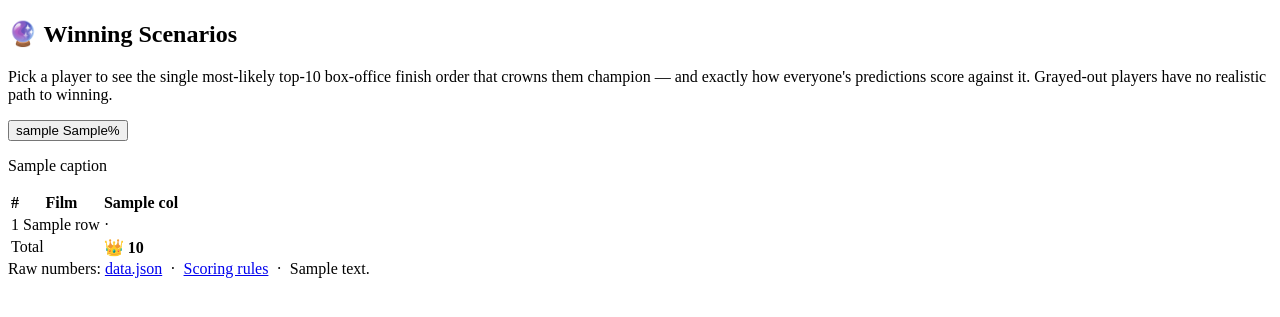
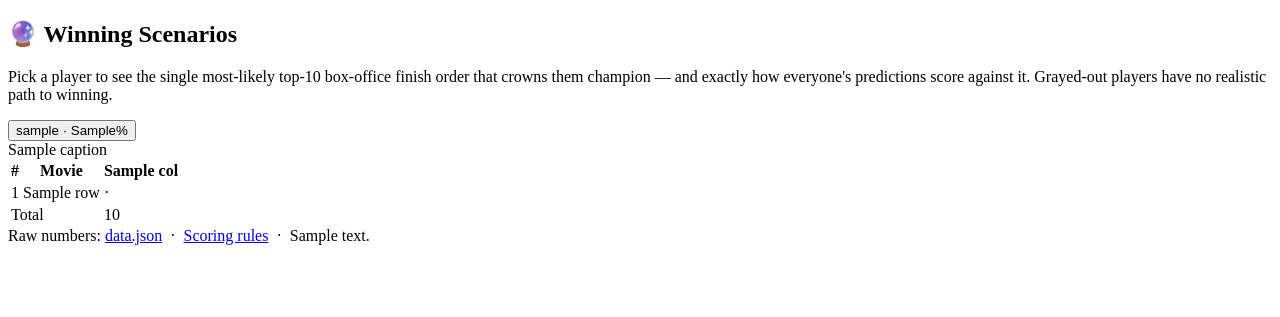
Before and after one commit to bclarkejr/interactive-smw, a Python web app: template smw/render/templates/scenarios.html.j2 in a window 1280 px wide. Shown: the part 139-456 px from the top of the page. Run offline with Jinja, Linux system fonts and the light colour scheme; the template is opened without the code that fills it: most values are stand-ins (such as "Sample title", 1, 10 or a date in 2020).

Commit message:
feat: Winning Scenarios rendered to the mockup

```diff
--- a/smw/render/static/scenarios.js
+++ b/smw/render/static/scenarios.js
@@ -1,11 +1,11 @@
 "use strict";
 (function () {
-  var buttons = document.querySelectorAll(".tab[data-tab]");
+  var buttons = document.querySelectorAll(".tabs button[data-tab]");
   buttons.forEach(function (btn) {
     btn.addEventListener("click", function () {
       buttons.forEach(function (b) { b.setAttribute("aria-pressed", "false"); });
       btn.setAttribute("aria-pressed", "true");
-      document.querySelectorAll(".scenario-panel").forEach(function (p) {
+      document.querySelectorAll("section[data-panel]").forEach(function (p) {
         p.hidden = p.dataset.panel !== btn.dataset.tab;
       });
     });
--- a/smw/render/templates/scenarios.html.j2
+++ b/smw/render/templates/scenarios.html.j2
@@ -5,50 +5,38 @@
 probabilities — {{ reason }}. This view unlocks once the forecast is live.</div>
 {% else %}
 <h2>🔮 Winning Scenarios</h2>
-<p class="stats-line">Pick a player to see the single most-likely top-10 box-office
-finish order that crowns them champion — and exactly how everyone's predictions score
-against it. Grayed-out players have no realistic path to winning.</p>
-<div class="tab-row" role="tablist">
-{% for t in tabs %}
-  {% if t.scenario %}
-  <button type="button" class="tab" data-tab="{{ loop.index0 }}"
-    aria-pressed="{{ 'true' if loop.first else 'false' }}">
-    {{ t.username }} <span class="stats-line">{{ t.win_pct }}%</span></button>
-  {% else %}
-  <button type="button" class="tab" disabled
-    title="{{ t.username }} wins in none of the simulated seasons">
-    {{ t.username }} <span class="stats-line">0%</span></button>
-  {% endif %}
-{% endfor %}
+<p class="sub">Pick a player to see the single most-likely top-10 box-office finish order that
+crowns them champion — and exactly how everyone's predictions score against it. Grayed-out
+players have no realistic path to winning.</p>
+<div class="tabs">
+{% for t in tabs -%}
+{% if t.scenario -%}
+<button type="button" data-tab="{{ loop.index0 }}" aria-pressed="{{ 'true' if loop.first else 'false' }}">{{ t.username }} · {{ t.win_pct }}%</button>
+{% else -%}
+<button type="button" disabled title="No winning path — {{ t.username }} wins in 0 of {{ trials }} simulated seasons">{{ t.username }} · 0.0%</button>
+{% endif -%}
+{% endfor -%}
 </div>
-{% for t in tabs %}{% if t.scenario %}
-<section class="scenario-panel" data-panel="{{ loop.index0 }}"
-  {% if not loop.first %}hidden{% endif %}>
-<p>{{ t.scenario.caption }}</p>
-<div class="table-scroll">
-<table>
-<thead><tr><th>#</th><th>Film</th>
-{% for u in t.scenario.columns %}
-<th class="num {% if u == t.username %}highlight-col{% endif %}">{{ u }}</th>
-{% endfor %}</tr></thead>
+{% for t in tabs %}{% if t.scenario -%}
+<section data-panel="{{ loop.index0 }}"{% if not loop.first %} hidden{% endif %}>
+<div class="caption">{{ t.scenario.caption }}</div>
+<div class="scroller"><table>
+<thead><tr><th>#</th><th class="t">Movie</th>
+{%- for u in t.scenario.columns %}<th{% if u == t.username %} class="hlcol"{% endif %}>{{ u }}</th>{% endfor %}</tr></thead>
 <tbody>
-{% for row in t.scenario.rows %}
-<tr><td>{{ loop.index }}</td><td>{{ row.title }}</td>
-{% for c in row.cells %}
-<td class="num {% if t.scenario.columns[loop.index0] == t.username %}highlight-col{% endif %}">
-  {%- if c > 0 %}<span class="cell-pos">{{ c }}</span>{% else %}<span class="cell-none">·</span>{% endif -%}
-</td>
-{% endfor %}</tr>
-{% endfor %}
+{% for row in t.scenario.rows -%}
+<tr><td>{{ loop.index }}</td><td class="t">{{ row.title }}</td>
+{%- for c in row.cells %}
+{%- set hl = t.scenario.columns[loop.index0] == t.username %}
+{%- if c > 0 %}<td class="pos{% if hl %} hlcol{% endif %}">{{ c }}</td>{% else %}<td class="mid{% if hl %} hlcol{% endif %}">·</td>{% endif %}
+{%- endfor %}</tr>
+{% endfor -%}
 </tbody>
-<tfoot><tr><td colspan="2">Total</td>
-{% for total in t.scenario.totals %}
-<td class="num"><strong>{% if loop.first %}👑 {% endif %}{{ total }}</strong></td>
-{% endfor %}</tr></tfoot>
-</table>
-</div>
+<tfoot><tr><td colspan="2" class="t">Total</td>
+{%- for total in t.scenario.totals %}<td class="{% if t.scenario.columns[loop.index0] == t.username %}hlcol{% endif %}{% if loop.first %} crown{% endif %}">{{ total }}</td>{% endfor %}</tr></tfoot>
+</table></div>
 </section>
-{% endif %}{% endfor %}
+{% endif %}{% endfor -%}
 <script>{{ scenarios_js }}</script>
 {% endif %}
 {% endblock %}
```
Also changed, not shown: tests/test_scenarios_render.py (+17 -1 lines).
